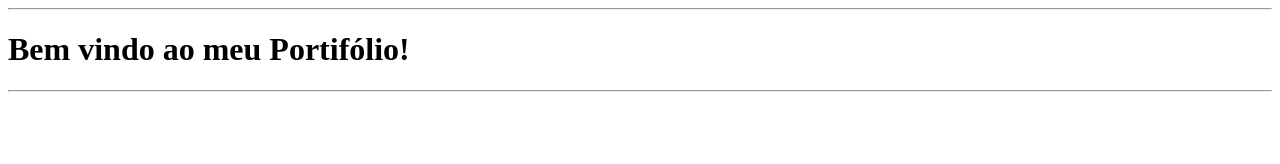
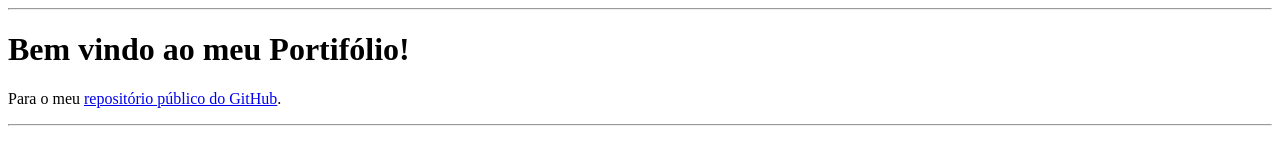
Before and after one commit to 0Londero/Londero-Portfolio, a plain HTML site: page index.html in a window 1280 px wide. Drawn offline with Linux system fonts and the light colour scheme; files whose address does not match are found by name.

Commit message:
Update index.html

```diff
--- a/index.html
+++ b/index.html
@@ -13,6 +13,7 @@
 <body>
     <hr>
     <h1>Bem vindo ao meu Portifólio!</h1>
+    <p>Para o meu <a href="https://github.com/0Londero/Londero-Portfolio">repositório público do GitHub</a>.</p>
     <hr>
 </body>
 
```
